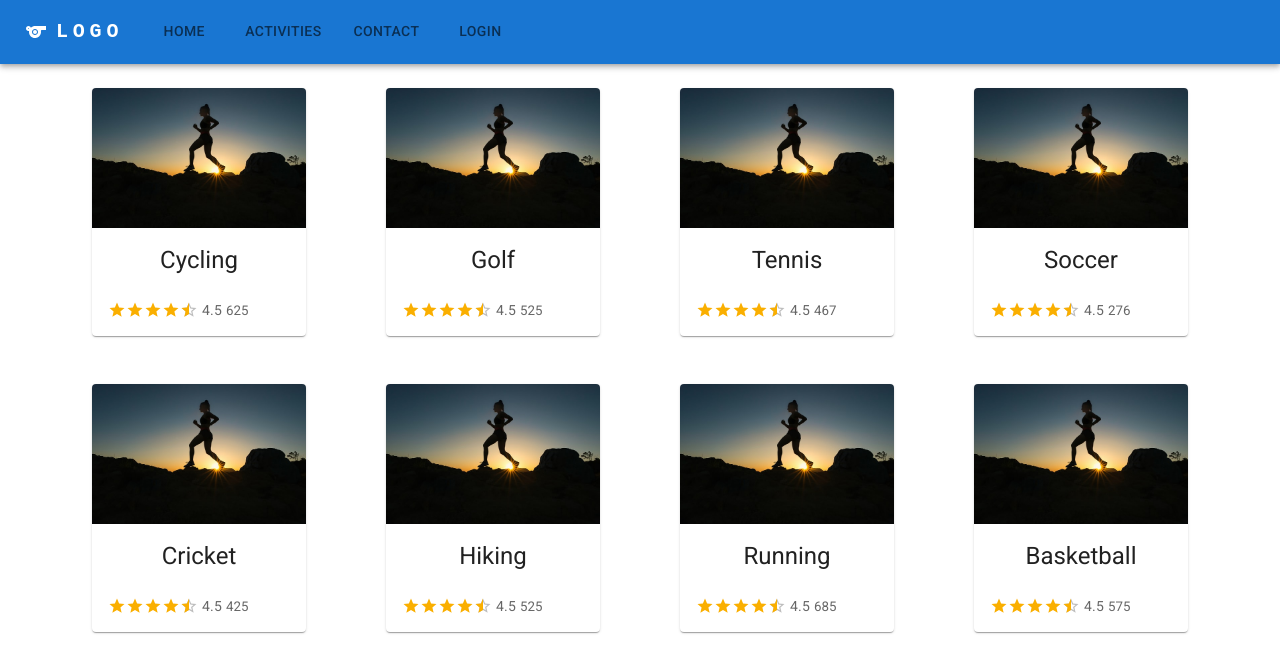
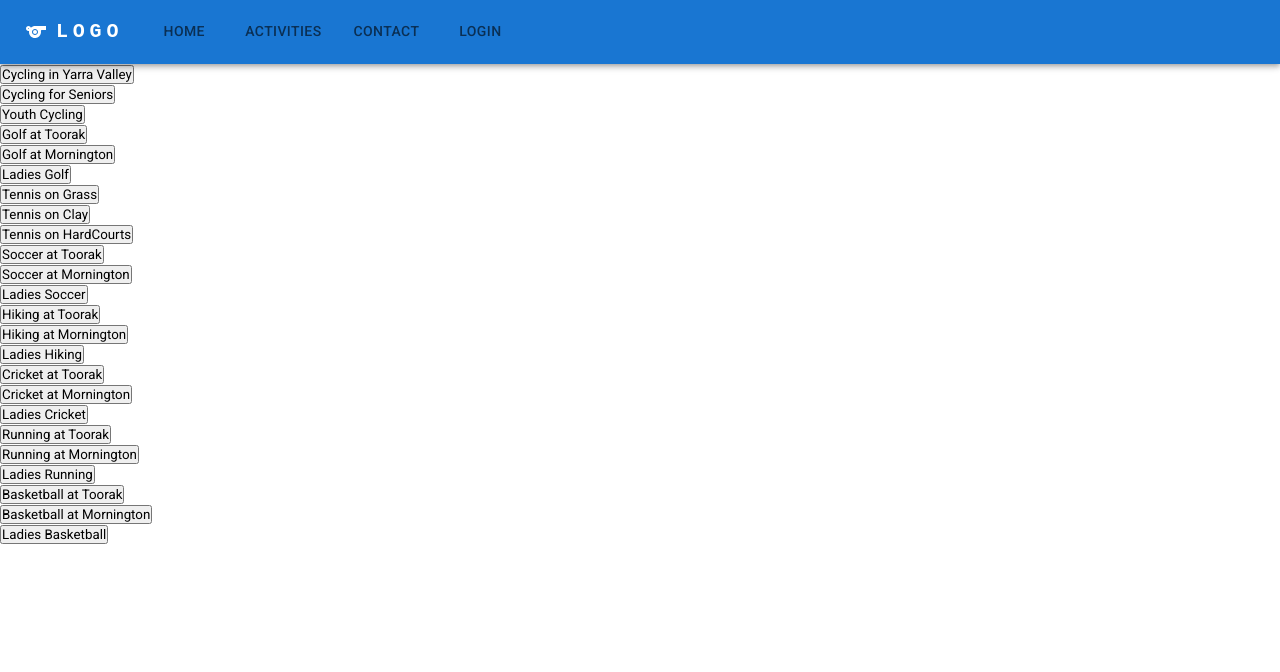
Before and after one commit to Feng-CA/sports-4-us_react, a React (Create React App) app: page /activities in a window 1280 px wide. Shown: the top 672 px of the page. Built offline with nearby package versions, Linux system fonts and the light colour scheme.

Commit message:
adds categoried activity list and detail

```diff
--- a/src/components/Activities.js
+++ /dev/null
@@ -1,29 +0,0 @@
-import Container from '@mui/material/Container';
-import Grid from "@mui/material/Grid";
-import CategoryCard from "./CategoryCard";
-import categories from "../data/categoryList.json";
-import { useGlobalState } from "../utils/stateContext";
-import { useNavigate } from "react-router-dom";
-
-const Activities = () => {
-    const {dispatch} = useGlobalState()
-    const navigate = useNavigate()
-
-    const handleCategory = ({category}) => {
-      dispatch({
-              type: "setSelectesCategory",
-              data: category.name
-      })
-      navigate("/activitiesList")
-    }
-
-    return (
-      <Container>
-        <Grid container spacing={{ xs: 2, md: 3}} columns={{xs: 4, sm: 8, md: 12}} >
-          {categories.map((category, index) => <CategoryCard category={category} key={index} handleCategory={handleCategory}/>)}
-        </Grid>
-      </Container>
-    )
-}
-
-export default Activities
--- a/src/components/ActivitiesList.js
+++ /dev/null
@@ -1,28 +0,0 @@
-import Activities from "../data/activitiesList.json"
-import Activity from "./Activity";
-// import { useGlobalState } from "../utils/stateContext";
-
-const ActivitiesList = () => {
-    // const {store} = useGlobalState()
-    // const {selectedCategory} = store
-
-    // const filteredList = () => {
-    //     return ActivitiesList.filter((activity) => activity.category === selectedCategory)
-    // }
-
-    return (
-
-        <div>
-           {/* <p>activity list</p> */}
-            {/* {filteredList.map((activity)=> {
-                <Activity key={activity.id} activity={activity} />
-            })} */}
-            {Activities.map((activity) => (
-                <Activity key={activity.id} activity={activity} />
-            ))}
-
-        </div>
-    )
-}
-
-export default ActivitiesList
--- a/src/components/Activity.js
+++ b/src/components/Activity.js
@@ -1,9 +1,9 @@
-import { Card,  CardContent, Typography, Box, Button } from "@mui/material"
-import { Link, useNavigate } from "react-router-dom"
+import { Card,  CardContent, Typography, Box } from "@mui/material"
+import { Link } from "react-router-dom"
 import Grid from "@mui/material/Grid";
 
 const Activity = ({activity}) => {
-    const navigate = useNavigate()
+    // const navigate = useNavigate()
 
     // const handleEnquiry = () => {
 
--- a/src/components/App.js
+++ b/src/components/App.js
@@ -1,7 +1,7 @@
 import React, {useReducer} from 'react';
 import { BrowserRouter as Router, Route, Routes } from 'react-router-dom';
 import Home from './Home';
-import Activities from './Activities';
+import Categories from './Categories';
 import Contact from './Contact';
 import LoginForm from './LoginForm';
 import Navigation from './Navigation';
@@ -9,17 +9,18 @@ import Notfound from './NotFound';
 import { reducer } from '../utils/reducer';
 import { StateContext } from '../utils/stateContext';
 import SignupForm from './SignupForm';
-import ActivitiesList from "./ActivitiesList"
+import FullActivityList from "./FullActivityList"
+import CategoriedActivityList from './CategoriedActivityList';
 import ActivityDetail from './ActivityDetail';
 
 const App = () => {
   const initialState = {
-    selectedCategory: null,
+    Category: null,
     loggedInUser: null
   }
 
   const [store, dispatch] = useReducer(reducer, initialState)
-  const {selectedCategory, loggedInUser} = store
+  const {loggedInUser} = store
   return (
     <div className="App">
         <StateContext.Provider value={{store, dispatch}}>
@@ -28,9 +29,10 @@ const App = () => {
               <Routes>
                 <Route path="/" element={<Home replace/>} />
                 <Route path="/home" element={<Home />} />
-                <Route path="activities" element={<Activities />}/>
-                <Route path="activitieslist" element={<ActivitiesList />}/>
-                {/* <Route path="activityId" element={<ActivityDetail />}/>        */}
+                <Route path="categories" element={<Categories />}/>
+                <Route path="activities" element={<FullActivityList />}/>
+                <Route path="categoriedlist/:id" element={<CategoriedActivityList />}/>
+                <Route path="activities/:id" element={<ActivityDetail />}/>
                 <Route path="contact" element={<Contact />}/>
                 <Route path="login" element={<LoginForm />} />
                 {!loggedInUser && <Route path="signup" element={<SignupForm />} />}
--- /dev/null
+++ b/src/components/CategoriedActivityList.js
@@ -0,0 +1,36 @@
+import { useNavigate, useParams } from "react-router-dom";
+// import Card from "@mui/material/Card"
+import Activities from "../data/activitiesList.json"
+// import Activity from "./Activity";
+// import { useGlobalState } from "../utils/stateContext";
+
+const CategoriedActivityList = () => {
+    // const {store} = useGlobalState()
+    const params = useParams
+    const navigate = useNavigate()
+    console.log(params.id)
+
+    const handleClick = (e) => {
+        navigate(`/categoriedlist/${Number(e.target.value)}`)
+    }
+
+    return (
+        <ul>
+            {Activities.map((activity) => (activity.category_id === Number(params.id))&&
+            <li><button value={activity.id} onClick ={(e)=>handleClick(e)}>{activity.title}</button></li>
+            )}
+       </ul>
+
+        // <div>
+
+        //     {Activities.map((activity) => (activity.category_id === Number(params.id))&&
+        //     <Card onClick = {(e) => handleClick(e)}>
+        //         <Activity key={activity.id} activity={activity} />
+        //     </Card>
+        //     )}
+
+        // </div>
+    )
+}
+
+export default CategoriedActivityList
--- /dev/null
+++ b/src/components/Categories.js
@@ -0,0 +1,25 @@
+import Container from '@mui/material/Container';
+import { Tab, Box, Typography } from '@mui/material';
+import Grid from "@mui/material/Grid";
+import CategoryCard from "./CategoryCard";
+import categories from "../data/categoryList.json";
+import { Link } from "react-router-dom";
+
+const Categories = () => {
+
+    return (
+      <Container>
+        {/* <Tab label="Full Activity List" component={Link} to="/activities" /> */}
+        <Box sx={{display: "flex", justifyContent: "center"}} component={Link} to="/activities">
+                <Typography variant="h5" component="div">
+                  Full Activities List
+                </Typography>
+        </Box>
+        <Grid container spacing={{ xs: 2, md: 3}} columns={{xs: 4, sm: 8, md: 12}} >
+          {categories.map((category, index) => <CategoryCard category={category} key={index} />)}
+        </Grid>
+      </Container>
+    )
+}
+
+export default Categories
--- a/src/components/CategoryCard.js
+++ b/src/components/CategoryCard.js
@@ -7,25 +7,25 @@ import { CardActionArea } from '@mui/material';
 import Grid from "@mui/material/Grid";
 import Box from '@mui/material/Box';
 import Rating from '@mui/material/Rating';
-// import { useNavigate } from "react-router-dom";
-// import { useGlobalState } from "../utils/stateContext";
+import { useNavigate } from "react-router-dom";
+import { useGlobalState } from "../utils/stateContext";
 
 export default function CategoryCard({category}) {
-  // const {dispatch} = useGlobalState
-  // const navigate = useNavigate()
+  const {dispatch} = useGlobalState
+  const navigate = useNavigate()
 
-  // const handleCard = (e) => {
-  //   e.preventDefault()
-  //   dispatch({
-  //           type: "setCategory",
-  //           data: category.name
-  //   })
-  //   navigate("/activitiesList")
-  // }
+  const handleCard = (e) => {
+    e.preventDefault()
+    dispatch({
+            type: "setCategory",
+            data: category.id
+    })
+    navigate(`/activitiesList/${category.id}`)
+  }
 
   return (
     <Grid item xs={8} sm={4} md={3} sx={{display: "flex", justifyContent: "center"}} marginTop={3}>
-      <Card sx={{ maxWidth: 345 }}>
+      <Card sx={{ maxWidth: 345 }} onClick={() => handleCard()}>
         <CardActionArea>
           <CardMedia
           component="img"
--- /dev/null
+++ b/src/components/FullActivityList.js
@@ -0,0 +1,36 @@
+import { useNavigate, useParams } from "react-router-dom";
+// import Card from "@mui/material/Card"
+import Activities from "../data/activitiesList.json"
+// import Activity from "./Activity";
+// import { useGlobalState } from "../utils/stateContext";
+
+const ActivitiesList = () => {
+    // const {store} = useGlobalState()
+    const params = useParams
+    const navigate = useNavigate()
+    console.log(params.id)
+
+    const handleClick = (e) => {
+        navigate(`/activities/${Number(e.target.value)}`)
+    }
+
+    return (
+        <ul>
+            {Activities.map((activity)=>
+            <li><button value={activity.id} onClick ={(e)=>handleClick(e)}>{activity.title}</button></li>
+            )}
+       </ul>
+
+        // <div>
+
+        //     {Activities.map((activity) => (activity.category_id === Number(params.id))&&
+        //     <Card onClick = {(e) => handleClick(e)}>
+        //         <Activity key={activity.id} activity={activity} />
+        //     </Card>
+        //     )}
+
+        // </div>
+    )
+}
+
+export default ActivitiesList
--- a/src/components/Navigation.js
+++ b/src/components/Navigation.js
@@ -43,7 +43,7 @@ const Navigation = () => {
                 </Typography>
                 <Tabs value={false}>
                     <Tab label="Home" component={Link} to="/" />
-                    <Tab label="Activities" component={Link} to="/activities"/>
+                    <Tab label="Activities" component={Link} to="/categories"/>
                     { loggedInUser && <Tab label="Members" component={Link} to="/members" />}
                     <Tab label="Contact" component={Link} to="/contact"/>
                     { loggedInUser && <Tab label="Logout" onClick={logout} component={Link} to="/activities" />}
```
Also changed, not shown: src/components/ActivityDetail.js (+31 -5 lines).
